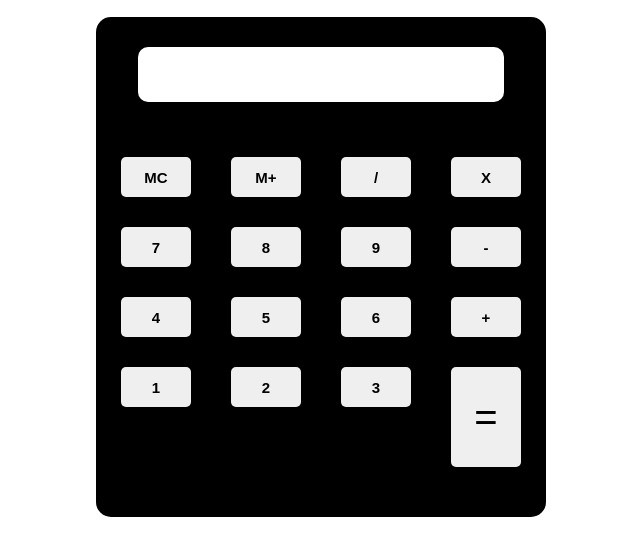
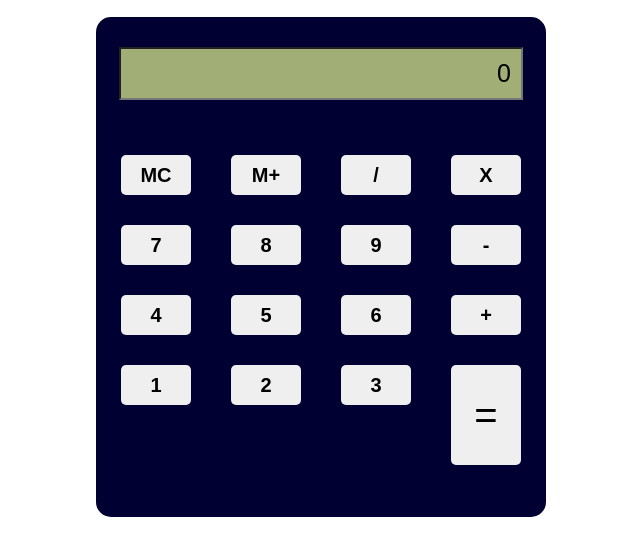
Before and after one commit to sahilPatil20/ICP-7.0-Calculator, a plain HTML site: page index.html in a window 1280 px wide. Shown: the part 60-616 px from the top of the page, without its empty margins (319-959 px from the left). Drawn offline with Linux system fonts and the light colour scheme.

Commit message:
changes made

```diff
--- a/index.html
+++ b/index.html
@@ -10,55 +10,24 @@
     <h1>Calculator</h1>
     <div class="calculator">
         <div class="input-display">
-            <input type="text" class="input-display">
+            <input type="text" value="0" class="input-display screen">
         </div>
         <div class="btns">
-            <div>
                 <button class="btn">MC</button>
-            </div>
-            <div>
                 <button class="btn">M+</button>
-            </div>
-            <div>
                 <button class="btn">/</button>
-            </div>
-            <div>
                 <button class="btn">X</button>
-            </div>
-            <div>
                 <button class="btn">7</button>
-            </div>
-            <div>
                 <button class="btn">8</button>
-            </div>
-            <div>
                 <button class="btn">9</button>
-            </div>
-            <div>
                 <button class="btn">-</button>
-            </div>
-            <div>
                 <button class="btn">4</button>
-            </div>
-            <div>
                 <button class="btn">5</button>
-            </div>
-            <div>
                 <button class="btn">6</button>
-            </div>
-            <div>
                 <button class="btn">+</button>
-            </div>
-            <div>
                 <button class="btn">1</button>
-            </div>
-            <div>
                 <button class="btn">2</button>
-            </div>
-            <div>
                 <button class="btn">3</button>
-            </div>
-            <div>
                 <button class="equals">=</button>
             </div>
         </div>
--- a/style.css
+++ b/style.css
@@ -6,24 +6,30 @@ h1 {
 .calculator {
    width: 450px;
    height: 500px;
-   background-color: #000;
+   background-color: #000033;
    margin: 20px auto;
    border-radius: 15px;
 }
 
 .input-display {
-    width: 85%;
+    padding-top: 20px;
+}
+
+.screen {
+    width: 380px;
+    text-align: right;
+    background-color: #a1af77;
     display: block;
     margin: 10px auto;
-    padding: 20px;
-    border-radius: 10px;
-    border: none;
+    font-size: 25px;
+    padding: 10px;
 }
 
 .btns {
     display: flex;
     justify-content: space-evenly;
     flex-wrap: wrap;
+    margin-top: 40px;
 }
 
 .btn {
@@ -32,7 +38,7 @@ h1 {
     cursor: pointer;
     border: none;
     border-radius: 5px;
-    font-size: 15px;
+    font-size: 20px;
     font-weight: bold;
     margin: 15px;
 }
```
